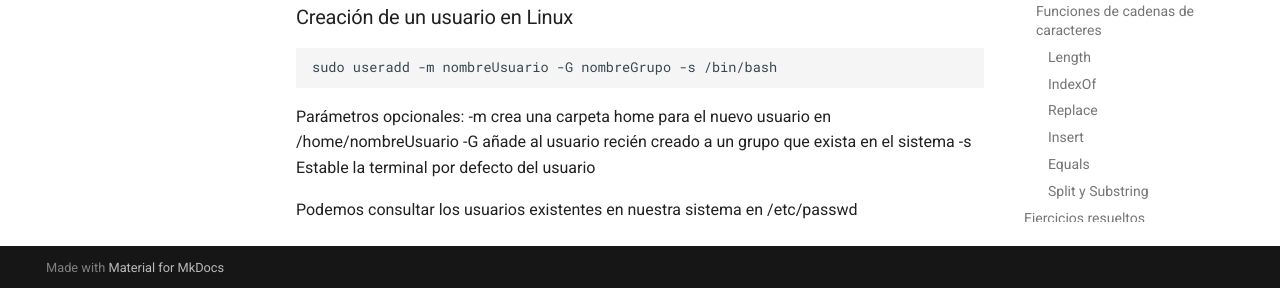
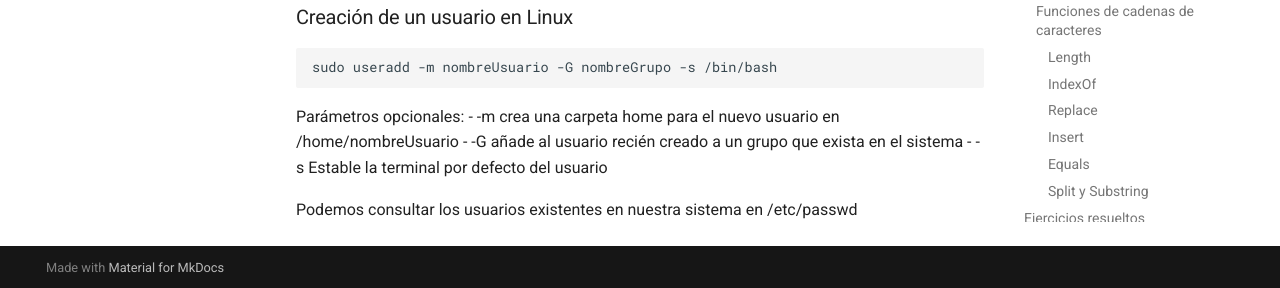
Before and after one commit to fernandoalvarezfp/fernandoalvarezfp.github.io, an MkDocs documentation site: the page built from docs/SOM.md, in a window 1280 px wide and 900 px high, scrolled down 17060 px. Shown: the part 609-897 px from the top of the window. Built offline with MkDocs 1.6.1 and Material for MkDocs 9.7.7, drawn with Linux system fonts in a browser that asks for light colours.

Commit message:
Update SOM.md

````diff
--- a/docs/SOM.md
+++ b/docs/SOM.md
@@ -630,17 +630,17 @@
 
 ## Ubuntu
 ### Creación de un grupo en Linux
-```sh
+```bash
 sudo groupadd nombreGrupo
 ```
 Podemos consultar los grupos existentes en nuestra sistema en /etc/group
 ### Creación de un usuario en Linux
-```sh
+```bash
 sudo useradd -m nombreUsuario -G nombreGrupo -s /bin/bash
 ```
 Parámetros opcionales:
--m crea una carpeta home para el nuevo usuario en /home/nombreUsuario
--G añade al usuario recién creado a un grupo que exista en el sistema
--s Estable la terminal por defecto del usuario
+- -m crea una carpeta home para el nuevo usuario en /home/nombreUsuario
+- -G añade al usuario recién creado a un grupo que exista en el sistema
+- -s Estable la terminal por defecto del usuario
 
 Podemos consultar los usuarios existentes en nuestra sistema en /etc/passwd
````
